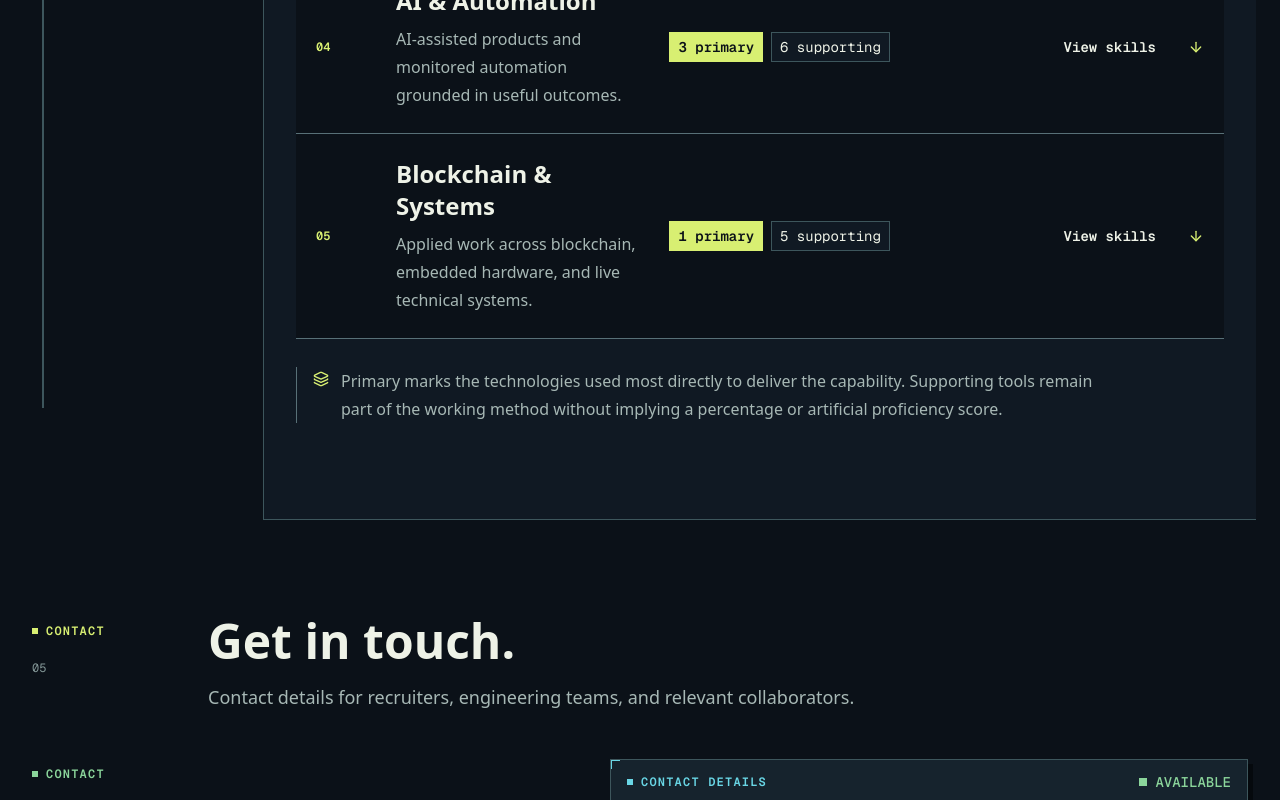
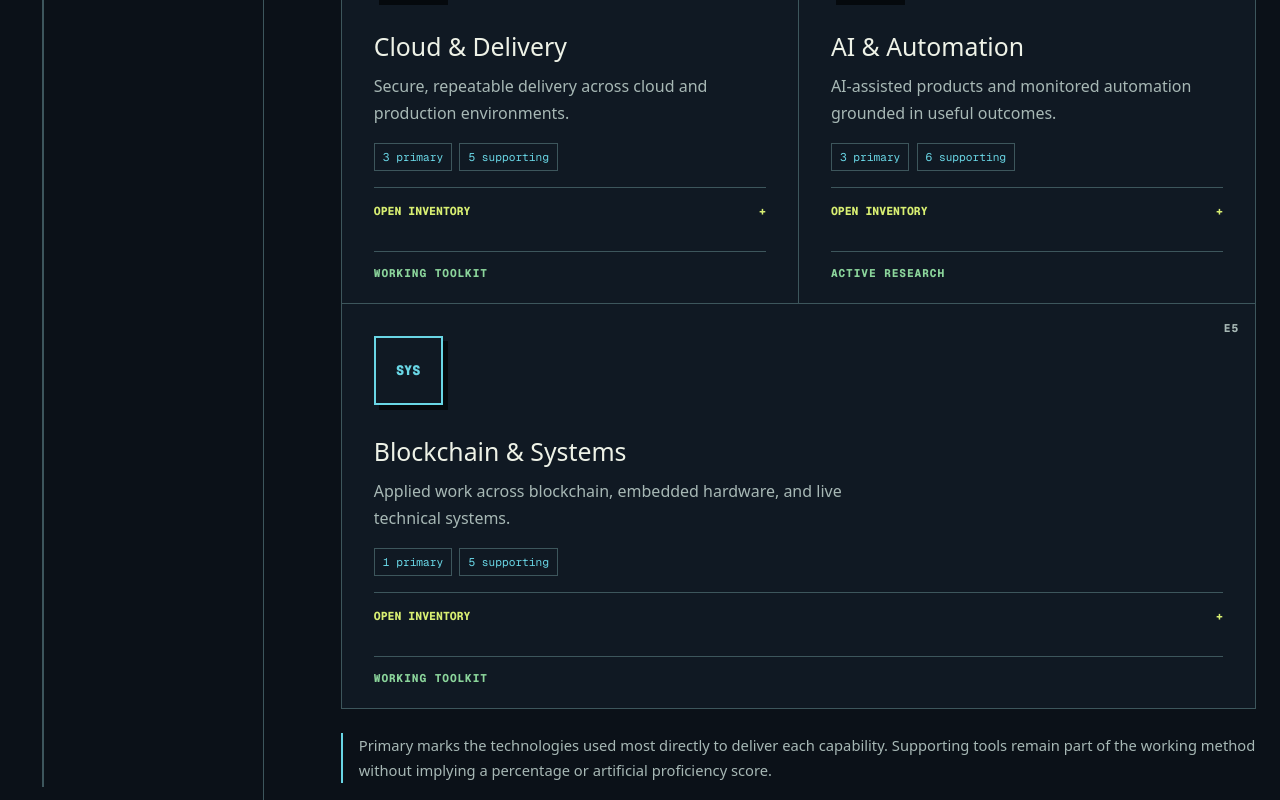
Before and after one commit to Sukhraj1000/SKPortfolio, a Next.js app: page / in a window 1280 px wide. Shown: the part 6840-7640 px from the top of the page. Built offline with nearby package versions, Linux system fonts and the light colour scheme.

Commit message:
feat: build pixel quest capability inventory

```diff
--- a/src/app/pixel-quest.css
+++ b/src/app/pixel-quest.css
@@ -1042,6 +1042,129 @@
   content: "";
 }
 
+.pq-inventory-grid {
+  display: grid;
+  grid-template-columns: repeat(2, minmax(0, 1fr));
+  gap: 1px;
+  padding: 1px;
+  background: var(--pq-line);
+}
+
+.pq-inventory-card {
+  position: relative;
+  min-width: 0;
+  min-height: 22rem;
+  padding: 2rem 2rem 4.4rem;
+  overflow: hidden;
+  background: var(--pq-night);
+}
+
+.pq-inventory-card:last-child:nth-child(odd) { grid-column: 1 / -1; }
+
+.pq-slot-id,
+.pq-slot-state,
+.pq-inventory-lists h4 {
+  color: var(--pq-muted);
+  font-family: var(--font-geist-mono), ui-monospace, monospace;
+  font-size: 0.7rem;
+  font-weight: 750;
+  letter-spacing: 0.08em;
+  text-transform: uppercase;
+}
+
+.pq-slot-id { position: absolute; top: 1rem; right: 1rem; }
+
+.pq-slot-icon {
+  display: grid;
+  width: 4.3rem;
+  height: 4.3rem;
+  place-items: center;
+  border: 2px solid var(--pq-cyan);
+  color: var(--pq-cyan);
+  font-family: var(--font-geist-mono), ui-monospace, monospace;
+  font-size: 0.85rem;
+  font-weight: 850;
+  box-shadow: 5px 5px 0 var(--pq-shadow);
+}
+
+.pq-inventory-card h3 {
+  margin: 2rem 0 0.7rem;
+  color: var(--pq-paper);
+  font-size: 1.55rem;
+  line-height: 1.2;
+}
+
+.pq-inventory-card > p:not(.pq-inventory-counts) {
+  max-width: 54ch;
+  margin: 0;
+  color: var(--pq-muted);
+  line-height: 1.7;
+}
+
+.pq-inventory-counts {
+  display: flex;
+  flex-wrap: wrap;
+  gap: 0.45rem;
+  margin: 1rem 0 0;
+}
+.pq-inventory-counts span {
+  padding: 0.3rem 0.5rem;
+  border: 1px solid var(--pq-line);
+  color: var(--pq-cyan);
+  font-family: var(--font-geist-mono), ui-monospace, monospace;
+  font-size: 0.7rem;
+}
+
+.pq-inventory-details { margin-top: 1rem; border-top: 1px solid var(--pq-line); }
+.pq-inventory-details summary {
+  display: flex;
+  min-height: 44px;
+  cursor: pointer;
+  align-items: center;
+  justify-content: space-between;
+  color: var(--pq-lime);
+  font-family: var(--font-geist-mono), ui-monospace, monospace;
+  font-size: 0.72rem;
+  font-weight: 750;
+  text-transform: uppercase;
+}
+.pq-inventory-details summary::after { content: "+"; }
+.pq-inventory-details[open] summary::after { content: "−"; }
+.pq-inventory-details .when-open { display: none; }
+.pq-inventory-details[open] .when-open { display: inline; }
+.pq-inventory-details[open] .when-closed { display: none; }
+
+.pq-inventory-lists {
+  display: grid;
+  grid-template-columns: repeat(2, minmax(0, 1fr));
+  gap: 1rem;
+  padding: 0.5rem 0 1rem;
+}
+.pq-inventory-lists h4 { margin: 0 0 0.65rem; color: var(--pq-cyan); }
+.pq-inventory-lists ul { display: grid; gap: 0.35rem; margin: 0; padding: 0; list-style: none; }
+.pq-inventory-lists .pq-chip { min-height: 0; background: var(--pq-void); }
+.pq-inventory-lists .pq-chip[data-level="primary"] { border-color: var(--pq-lime); color: var(--pq-paper); }
+
+.pq-slot-state {
+  position: absolute;
+  right: 2rem;
+  bottom: 1.3rem;
+  left: 2rem;
+  padding-top: 0.8rem;
+  border-top: 1px solid var(--pq-line);
+  color: var(--pq-mint);
+}
+
+.pq-inventory-note {
+  max-width: 64rem;
+  margin: 1.5rem 0 0;
+  padding-left: 1rem;
+  border-left: 2px solid var(--pq-cyan);
+  color: var(--pq-muted);
+  font-size: 0.92rem;
+  line-height: 1.7;
+}
+
 .pq-journey-layout {
   display: grid;
   grid-template-columns: minmax(10rem, 15rem) minmax(0, 1fr);
@@ -1158,6 +1281,8 @@
   .pq-level-record { grid-template-columns: 4.4rem minmax(0, 1fr); }
   .pq-level-date { grid-column: 2; grid-row: 1; }
   .pq-level-body { grid-column: 2; }
+  .pq-inventory-grid { grid-template-columns: 1fr; }
+  .pq-inventory-card:last-child:nth-child(odd) { grid-column: auto; }
 }
 
 @media (max-width: 47.999rem) {
@@ -1197,6 +1322,9 @@
   .pq-level-path::before { left: 1.45rem; }
   .pq-level-record { grid-template-columns: 3rem minmax(0, 1fr); gap: 0.8rem; }
   .pq-level-node { width: 3rem; height: 3rem; }
+  .pq-inventory-card { min-height: 23rem; padding: 1.3rem 1.3rem 4.4rem; }
+  .pq-inventory-lists { grid-template-columns: 1fr; }
+  .pq-slot-state { right: 1.3rem; left: 1.3rem; }
   .pq-header-inner { width: min(100% - 0.75rem, 88rem); gap: 0.4rem; }
   .pq-game-link { padding-inline: 0.5rem; }
 }
--- a/src/components/AboutSection.tsx
+++ b/src/components/AboutSection.tsx
@@ -1,6 +1,3 @@
-import { ArrowDown, Layers3 } from "lucide-react";
-import { SectionHeading } from "@/components/ui/section-heading";
-import { SystemLabel } from "@/components/ui/system-label";
 import {
   QuestChapterHeading,
   QuestChip,
@@ -85,6 +82,9 @@ function ExperienceRecord({
   );
 }
 
+const inventoryIcons = ["</>", "DB", "☁", "AI", "SYS"] as const;
+const inventorySlots = ["A1", "B2", "C3", "D4", "E5"] as const;
+
 function CapabilityRecord({
   group,
   index,
@@ -92,99 +92,61 @@ function CapabilityRecord({
   group: CapabilityGroup;
   index: number;
 }) {
-  const recordNumber = String(index + 1).padStart(2, "0");
   const primaryItems = group.items.filter((item) => item.level === "primary");
   const supportingItems = group.items.filter(
     (item) => item.level === "supporting",
   );
 
   return (
-    <details
+    <article
       id={`loadout-${group.id}`}
-      name="loadout"
       data-capability-record={group.id}
-      className="story-disclosure group/loadout border-t border-border-strong bg-background last:border-b open:bg-surface/75"
+      className="pq-inventory-card"
+      aria-labelledby={`loadout-${group.id}-title`}
     >
-      <summary className="grid min-h-24 cursor-pointer grid-cols-[2.5rem_minmax(0,1fr)_auto] items-center gap-4 px-3 py-5 transition-colors hover:bg-surface-raised focus-visible:outline-offset-[-3px] sm:grid-cols-[3rem_minmax(0,1fr)_auto] sm:px-5 sm:py-6 lg:grid-cols-[3rem_minmax(12rem,0.8fr)_minmax(0,1.2fr)_auto_auto] lg:gap-8">
-        <span className="font-mono text-xs font-semibold text-primary">
-          {recordNumber}
+      <span className="pq-slot-id">{inventorySlots[index]}</span>
+      <span className="pq-slot-icon" aria-hidden="true">
+        {inventoryIcons[index]}
       </span>
-        <div className="min-w-0">
-          <h3
-            id={`loadout-${group.id}-title`}
-            className="text-xl font-semibold text-foreground transition-colors group-hover/loadout:text-primary sm:text-2xl"
-          >
-            {group.title}
-          </h3>
-          <p className="mt-2 max-w-xl text-base leading-7 text-ink-muted">
-            {group.summary}
+      <h3 id={`loadout-${group.id}-title`}>{group.title}</h3>
+      <p>{group.summary}</p>
+      <p className="pq-inventory-counts">
+        <span>{primaryItems.length} primary</span>
+        <span>{supportingItems.length} supporting</span>
       </p>
-        </div>
 
-        <div className="col-span-2 col-start-2 flex flex-wrap gap-2 lg:col-span-1 lg:col-start-auto">
-          <span className="border border-primary bg-primary px-2 py-1 font-mono text-sm font-semibold text-primary-foreground">
-            {primaryItems.length} primary
-          </span>
-          <span className="border border-border bg-surface px-2 py-1 font-mono text-sm text-foreground">
-            {supportingItems.length} supporting
-          </span>
-        </div>
-
-        <span
-          data-disclosure-action
-          className="col-span-2 col-start-2 font-mono text-sm font-semibold text-foreground lg:col-span-1 lg:col-start-auto"
-        >
-          <span className="group-open/loadout:hidden">View skills</span>
-          <span className="hidden group-open/loadout:inline">Hide skills</span>
-        </span>
-
-        <ArrowDown
-          aria-hidden="true"
-          className="col-start-3 row-start-1 h-4 w-4 shrink-0 text-primary transition-transform duration-200 group-open/loadout:rotate-180 motion-reduce:transition-none lg:col-start-auto lg:row-start-auto"
-        />
+      <details name="capability-inventory" className="pq-inventory-details">
+        <summary data-disclosure-action>
+          <span className="when-closed">Open inventory</span>
+          <span className="when-open">Close inventory</span>
         </summary>
-
-      <div className="story-disclosure-panel border-t border-border px-3 py-5 sm:px-5 sm:py-6 lg:pl-[8rem]">
-        <div className="grid gap-5 sm:grid-cols-2 lg:max-w-4xl">
+        <div className="pq-inventory-lists">
           <div>
-            <h4 className="flex items-center gap-2 font-mono text-sm font-semibold uppercase tracking-[0.04em] text-primary">
-              <span aria-hidden="true" className="h-2 w-2 bg-primary" />
-              Core skills
-            </h4>
-            <ul className="mt-3 grid gap-1.5">
+            <h4>Primary capabilities</h4>
+            <ul>
               {primaryItems.map((item) => (
-                <li
-                  key={item.name}
-                  className="border border-primary bg-primary px-2.5 py-1.5 font-mono text-sm font-semibold text-primary-foreground"
-                >
+                <QuestChip key={item.name} data-level="primary">
                   {item.name}
-                </li>
+                </QuestChip>
               ))}
             </ul>
           </div>
-
           <div>
-            <h4 className="flex items-center gap-2 font-mono text-sm font-semibold uppercase tracking-[0.04em] text-ink-muted">
-              <span
-                aria-hidden="true"
-                className="h-2 w-2 border border-border-strong bg-surface"
-              />
-              Supporting tools
-            </h4>
-            <ul className="mt-3 grid gap-1.5">
+            <h4>Supporting tools</h4>
+            <ul>
               {supportingItems.map((item) => (
-                <li
-                  key={item.name}
-                  className="border border-border bg-surface px-2.5 py-1.5 font-mono text-sm text-foreground"
-                >
+                <QuestChip key={item.name} data-level="supporting">
                   {item.name}
-                </li>
+                </QuestChip>
               ))}
             </ul>
           </div>
         </div>
-      </div>
       </details>
+      <span className="pq-slot-state">
+        {index < 2 ? "Primary loadout" : index === 3 ? "Active research" : "Working toolkit"}
+      </span>
+    </article>
   );
 }
 
@@ -215,55 +177,30 @@ export function AboutSection() {
 
       <section
         id="loadout"
+        data-chapter="04"
         data-game-checkpoint="loadout"
         aria-labelledby="loadout-title"
-        className="relative border-y border-border bg-surface py-16 sm:py-20 lg:py-24"
+        className="pq-chapter pq-skills-chapter"
       >
-        <div className="micro-grid pointer-events-none absolute inset-0 -z-10 opacity-45" />
-        <div className="section-shell">
-          <SectionHeading
-            label={skillsChapter.portfolioLabel}
+        <QuestChapterHeading
           index={skillsChapter.index}
+          label="Toolkit / Skills"
           headingId="loadout-title"
-            title={skillsChapter.title}
-            description={skillsChapter.summary}
+          title="Choose tools for the constraint."
+          description="The inventory is grouped by how work gets delivered—not artificial percentage bars."
         />
 
-          <div className="mt-8 flex flex-wrap items-center gap-x-5 gap-y-2 border-l-2 border-primary bg-background px-4 py-3 sm:mt-10">
-            <SystemLabel tone="neutral" marker={false}>
-              Skills key
-            </SystemLabel>
-            <span className="flex items-center gap-2 font-mono text-sm font-medium text-foreground">
-              <span aria-hidden="true" className="h-2 w-2 bg-primary" />
-              Primary capability
-            </span>
-            <span className="flex items-center gap-2 font-mono text-sm font-medium text-ink-muted">
-              <span
-                aria-hidden="true"
-                className="h-2 w-2 border border-border-strong bg-surface"
-              />
-              Supporting tool
-            </span>
-          </div>
-
-          <div className="mt-6">
+        <div className="pq-inventory-grid">
           {capabilityGroups.map((group, index) => (
             <CapabilityRecord key={group.id} group={group} index={index} />
           ))}
         </div>
 
-          <div className="mt-7 flex items-start gap-3 border-l border-border-strong pl-4 text-base leading-7 text-ink-muted">
-            <Layers3
-              aria-hidden="true"
-              className="mt-1 h-4 w-4 shrink-0 text-primary"
-            />
-            <p className="max-w-3xl">
-              Primary marks the technologies used most directly to deliver the
-              capability. Supporting tools remain part of the working method without
-              implying a percentage or artificial proficiency score.
+        <p className="pq-inventory-note">
+          Primary marks the technologies used most directly to deliver each capability.
+          Supporting tools remain part of the working method without implying a percentage
+          or artificial proficiency score.
         </p>
-          </div>
-        </div>
       </section>
     </>
   );
```
Also changed, not shown: 2 other files (tests, documents, lock files or other folders). Lines whose indentation alone changed are shown as unchanged.
